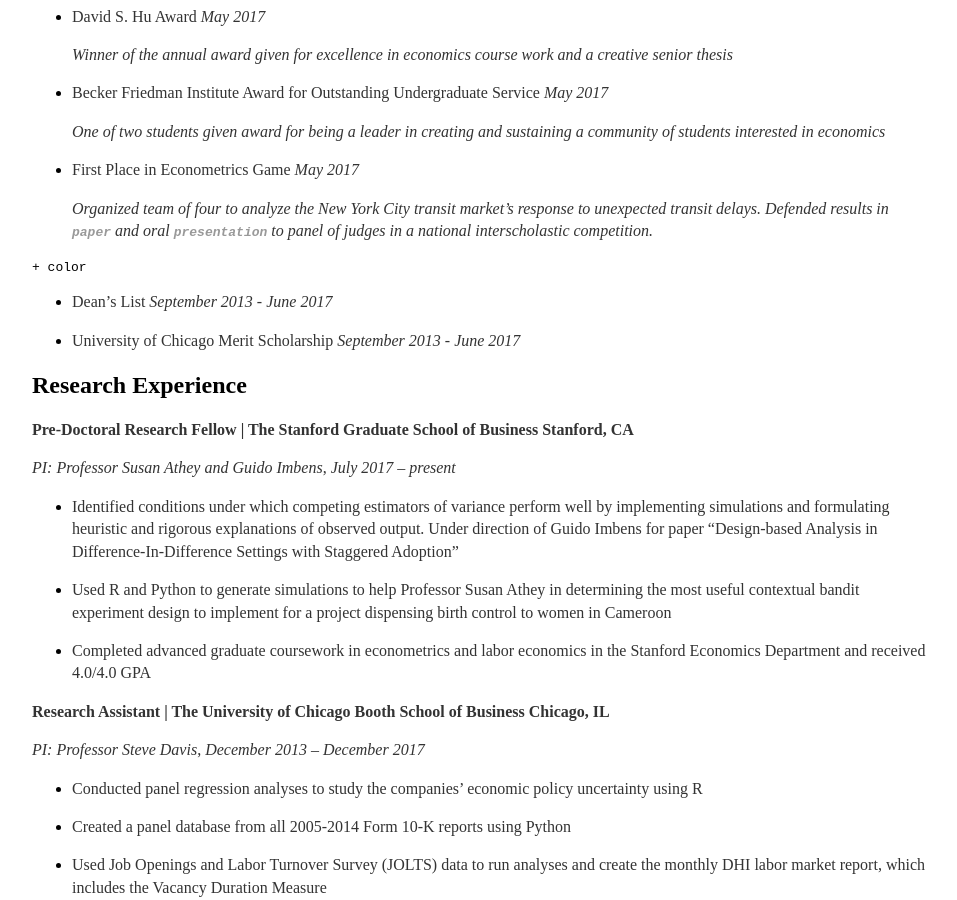
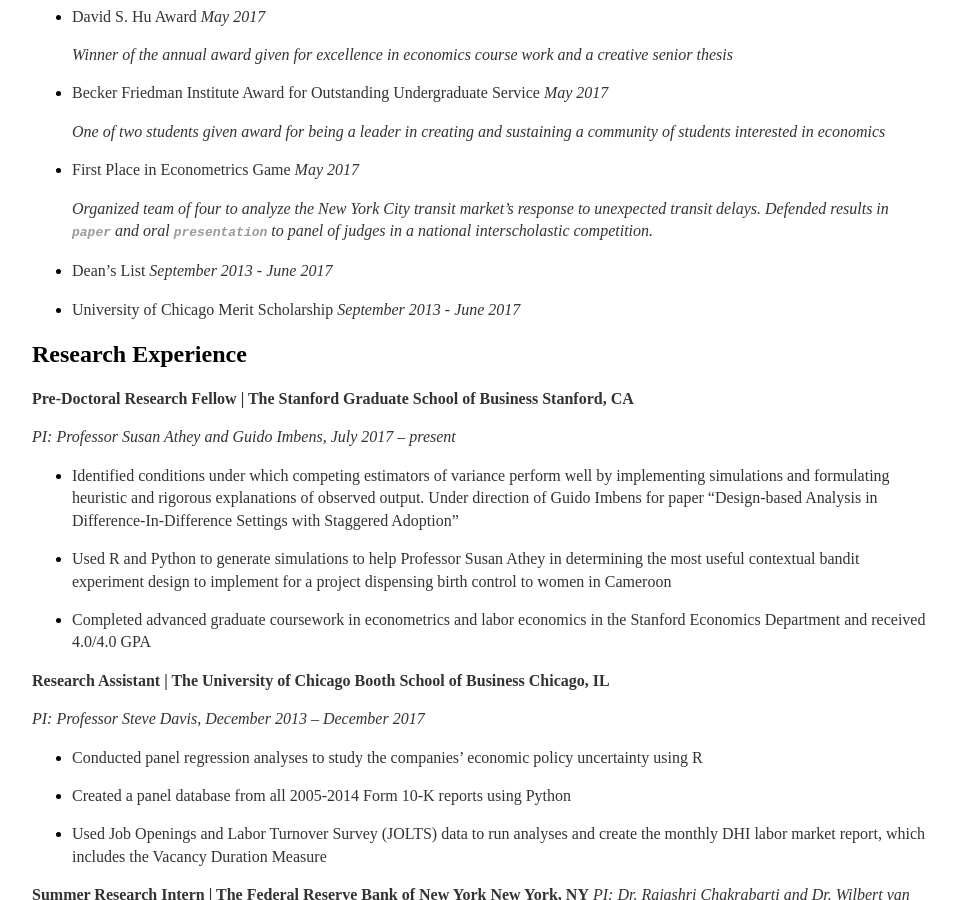
Before and after one commit to lcurrier/lcurrier.github.io, a Jekyll site: the page built from cv/index.md, in a window 1280 px wide and 900 px high, scrolled down 589 px. Shown: the whole window, without its empty margins (160-1117 px from the left). Built offline with Jekyll 4.4.1, drawn with Linux system fonts in a browser that asks for light colours.

Commit message:
Update index.md

````diff
--- a/cv/index.md
+++ b/cv/index.md
@@ -38,10 +38,6 @@
 
     *Organized team of four to analyze the New York City transit market's response to unexpected transit delays. Defended
     results in __[`paper`](2019-year-williamsburg.pdf)__ and oral __[`presentation`](team-3-presentation.pdf)__ to panel of judges in a national interscholastic competition.*
-
-```diff
-+ color
-```
 
 -   Dean's List *September 2013 - June 2017*
 
````
